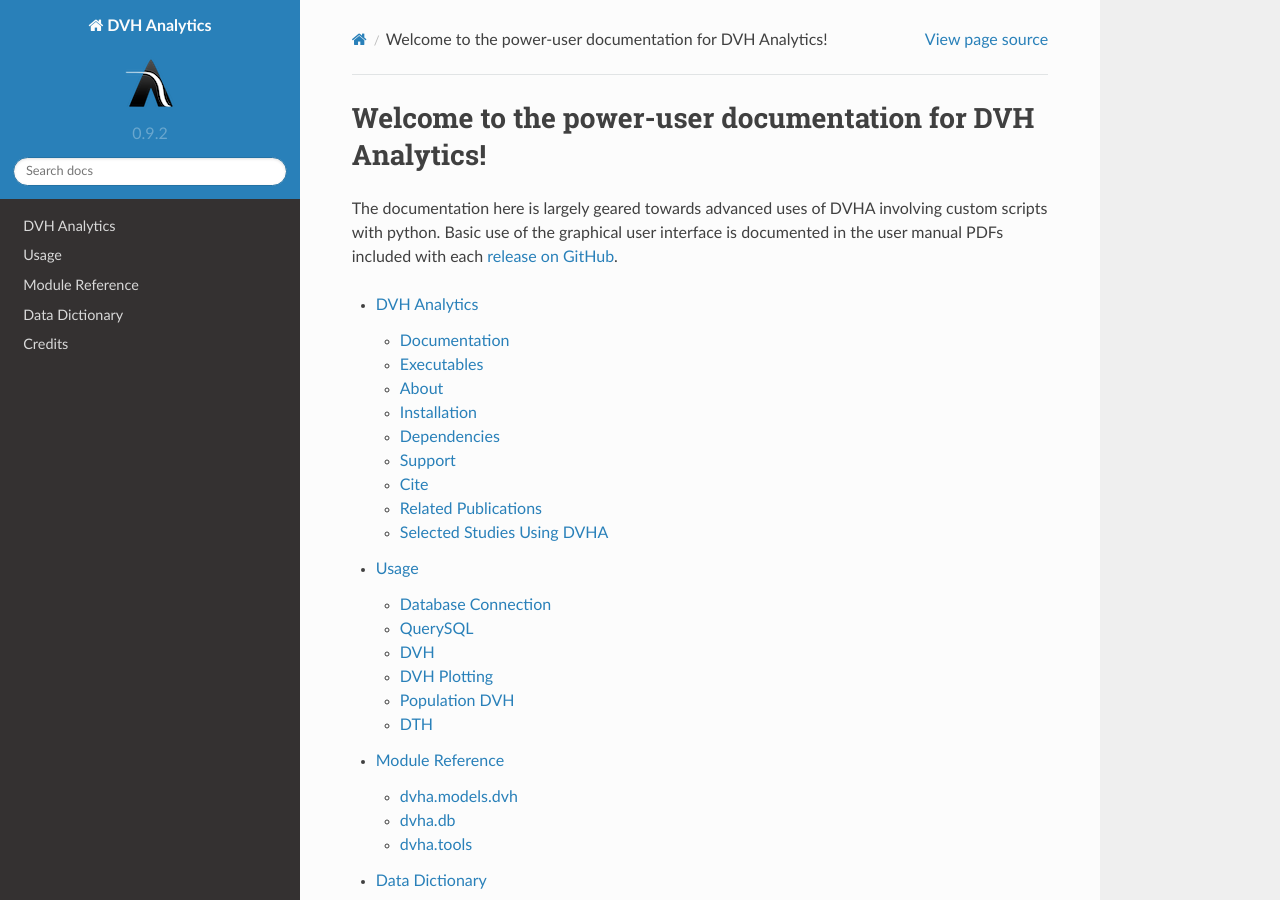
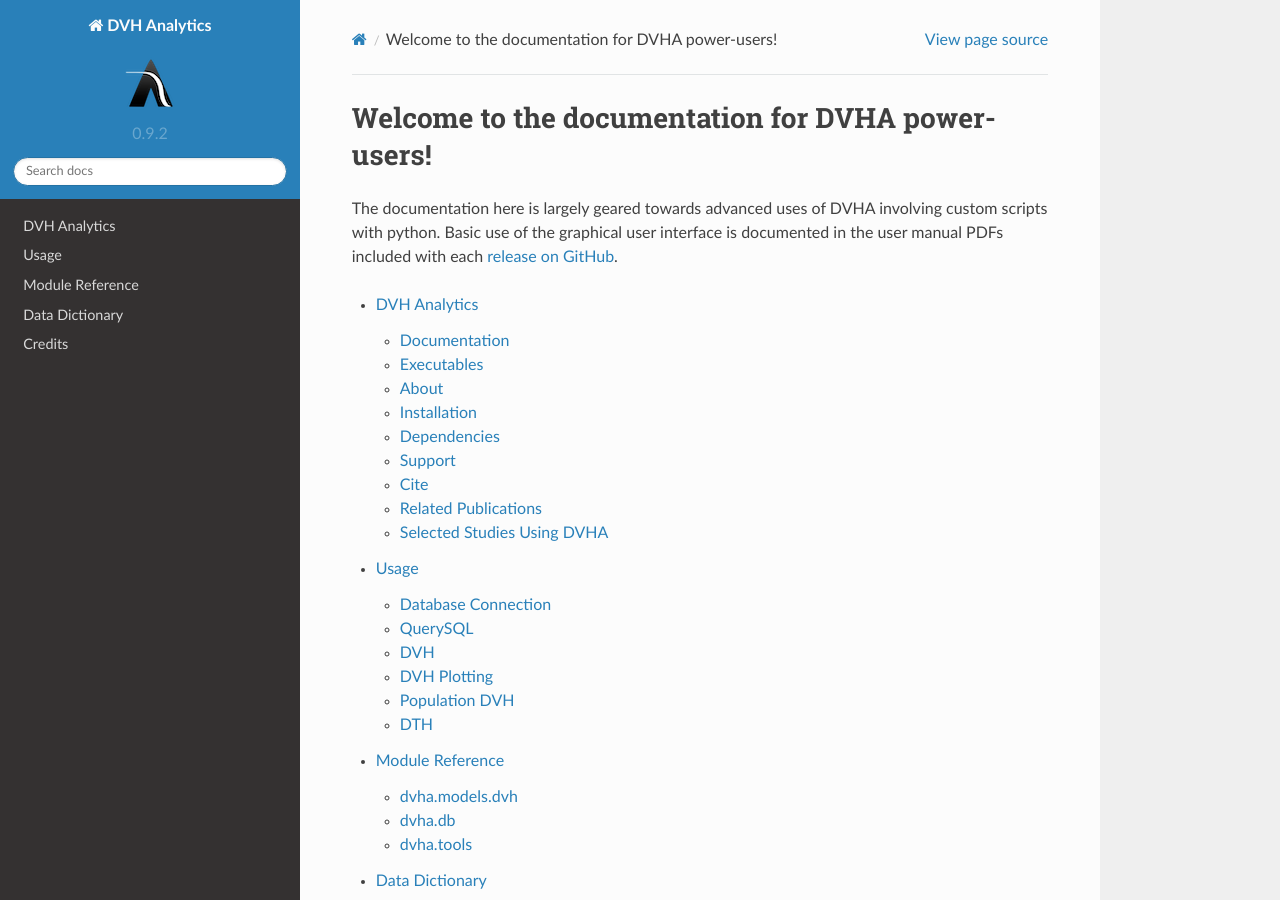
Before and after one commit to cutright/DVH-Analytics, a Sphinx documentation site: the page built from docs/source/index.rst, in a window 1280 px wide and 900 px high. Built offline with Sphinx 7.4.7 and the Read the Docs theme 2.0.0, drawn with Linux system fonts in a browser that asks for light colours.

Commit message:
rtd title change

```diff
--- a/docs/source/index.rst
+++ b/docs/source/index.rst
@@ -3,8 +3,8 @@
    You can adapt this file completely to your liking, but it should at least
    contain the root `toctree` directive.
 
-Welcome to the power-user documentation for DVH Analytics!
-==========================================================
+Welcome to the documentation for DVHA power-users!
+==================================================
 
 The documentation here is largely geared towards advanced uses of DVHA
 involving custom scripts with python. Basic use of the graphical user
```
